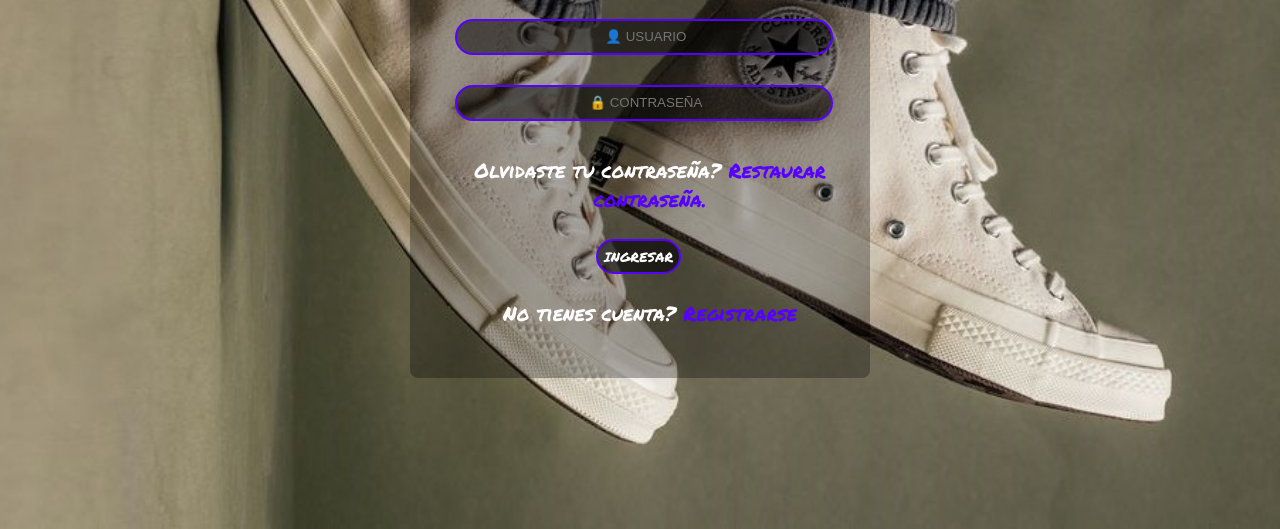
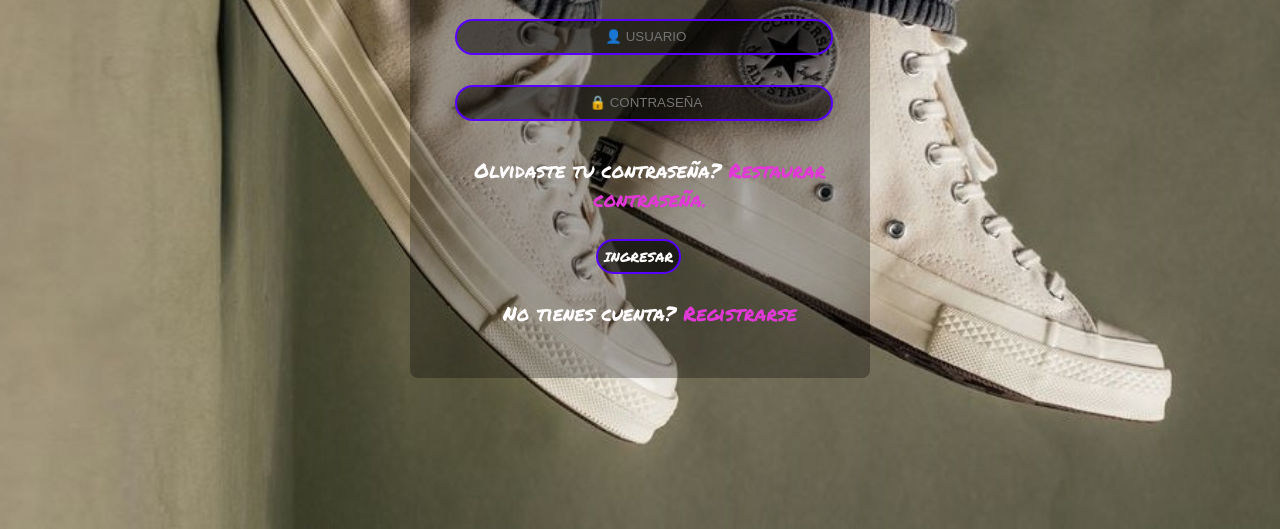
Before and after one commit to CodeStrong2023/Codigo33-12_E-commerce, a plain HTML site: page client/HTML/login.html in a window 1280 px wide. Shown: the part 271-800 px from the top of the page. Drawn offline with Linux system fonts and the light colour scheme.

Commit message:
Cambios login
cambios de color en letras

```diff
--- a/client/ESTILO/loginstyle.css
+++ b/client/ESTILO/loginstyle.css
@@ -81,7 +81,7 @@ div.container-login {
 }
 
 .login a {
-    color: rgba(88, 0, 255, 1);
+    color: rgb(225, 57, 214);
     text-decoration: none;
     font-family: 'Permanent Marker', sans-serif;
     text-align: center;
```
